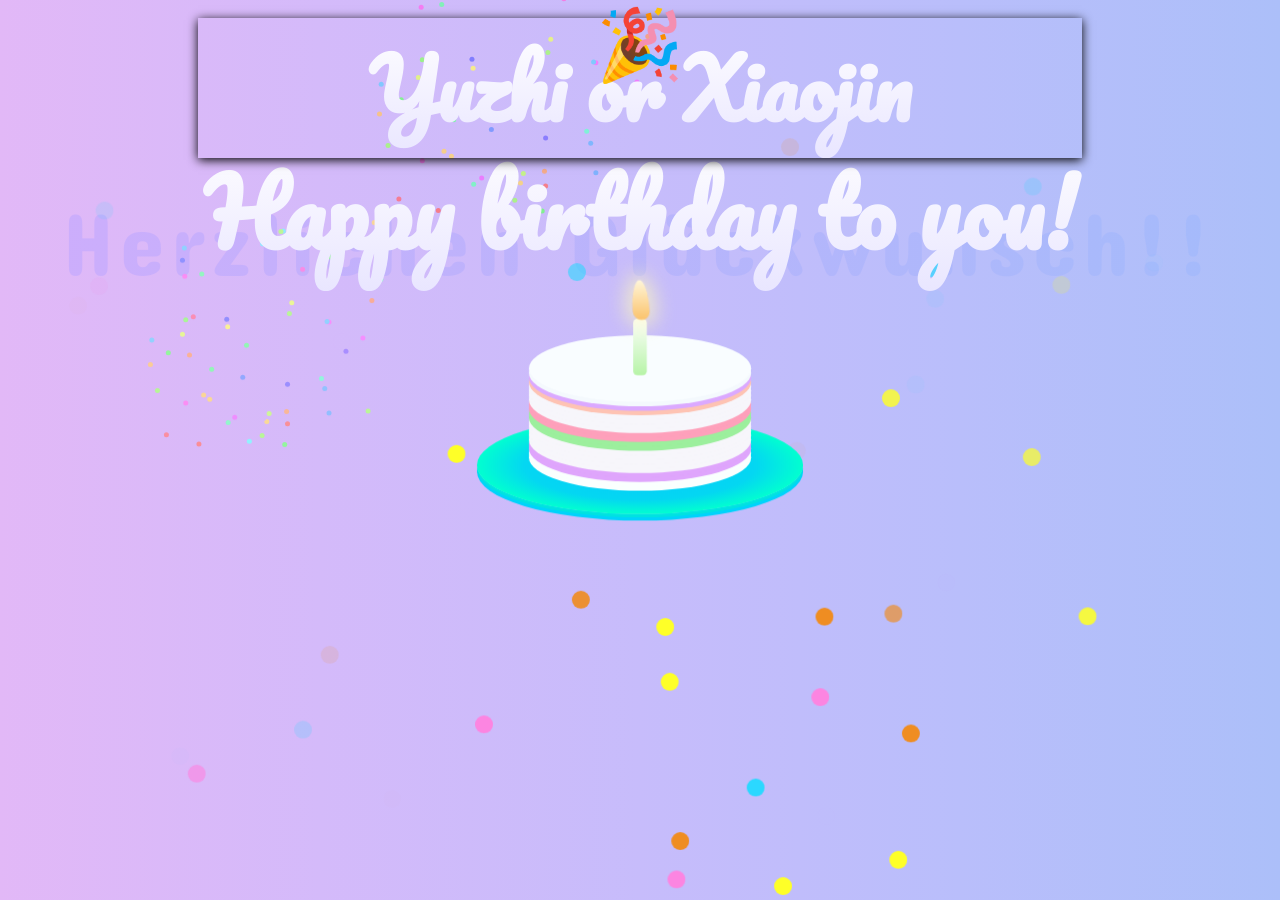
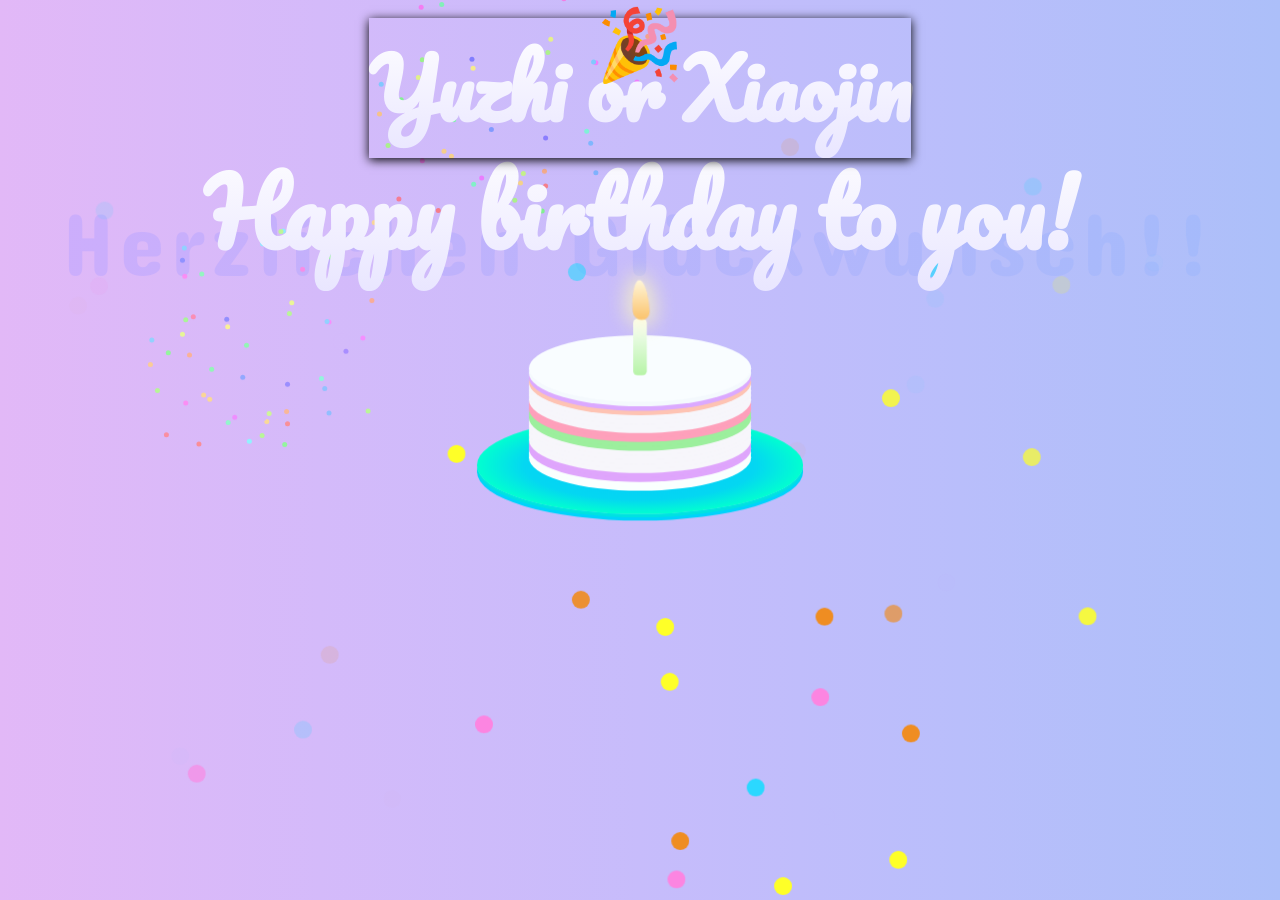
Before and after one commit to boysmao/boysmao.github.io, a Jekyll site: the page happybirthday.html, which Jekyll copies as it is, in a window 1280 px wide and 900 px high. Built offline with Jekyll 4.4.1, drawn with Linux system fonts in a browser that asks for light colours.

Commit message:
Update happybirthday.html

```diff
--- a/happybirthday.html
+++ b/happybirthday.html
@@ -1057,7 +1057,7 @@
     <h1>Herzlichen Glückwunsch!!</h1>
     <h2>Happy birthday to you!</h2>
     <h3>
-        <a style="display: block;margin:0 15%;box-shadow: 0px 2px 10px black;">Yuzhi or Xiaojin</a>
+        <a style="box-shadow: 0px 2px 10px black;">Yuzhi or Xiaojin</a>
     </h3>
     <span style="top:-30px">🎉</span>
     <div class="candle">
```
